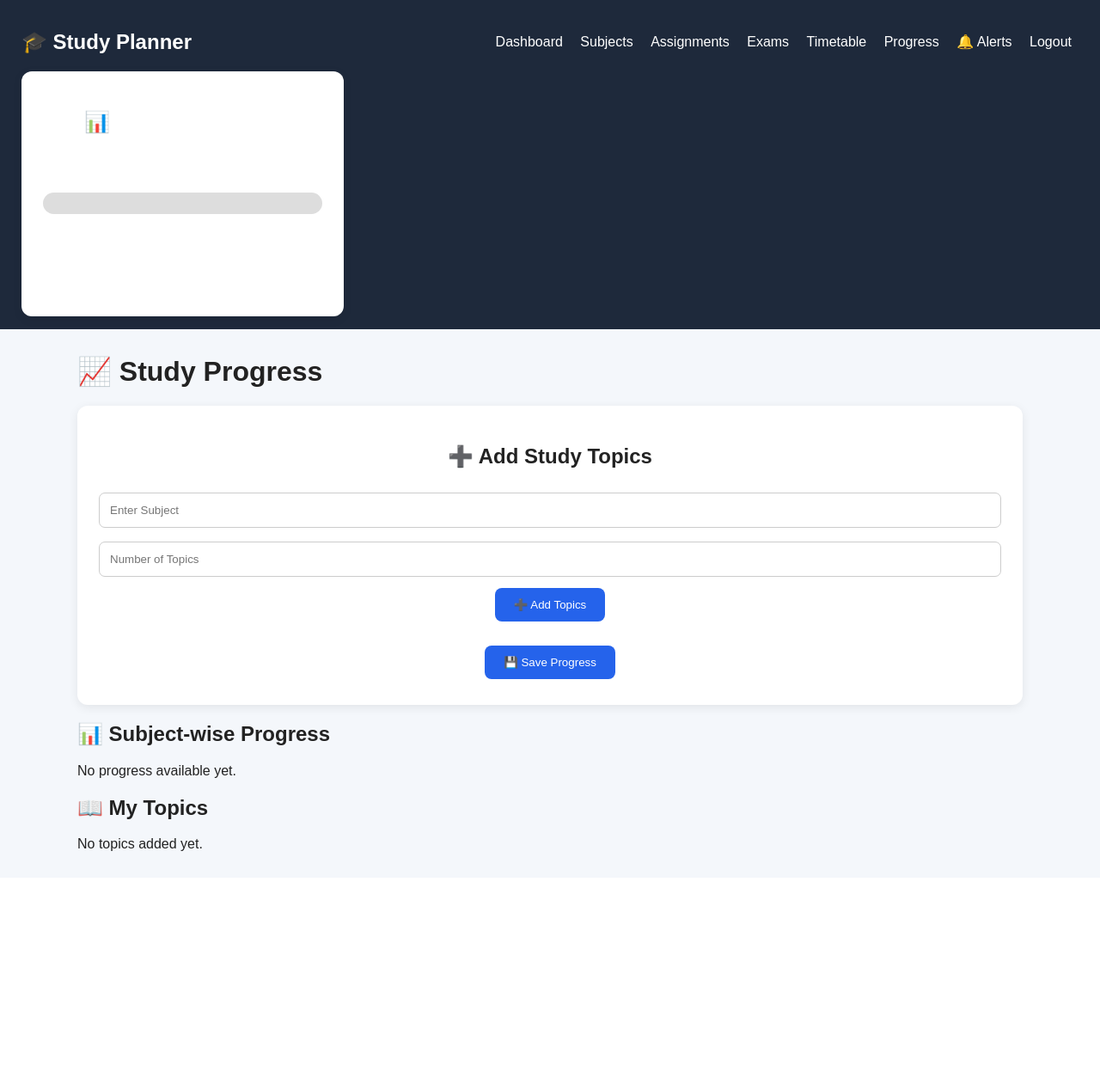
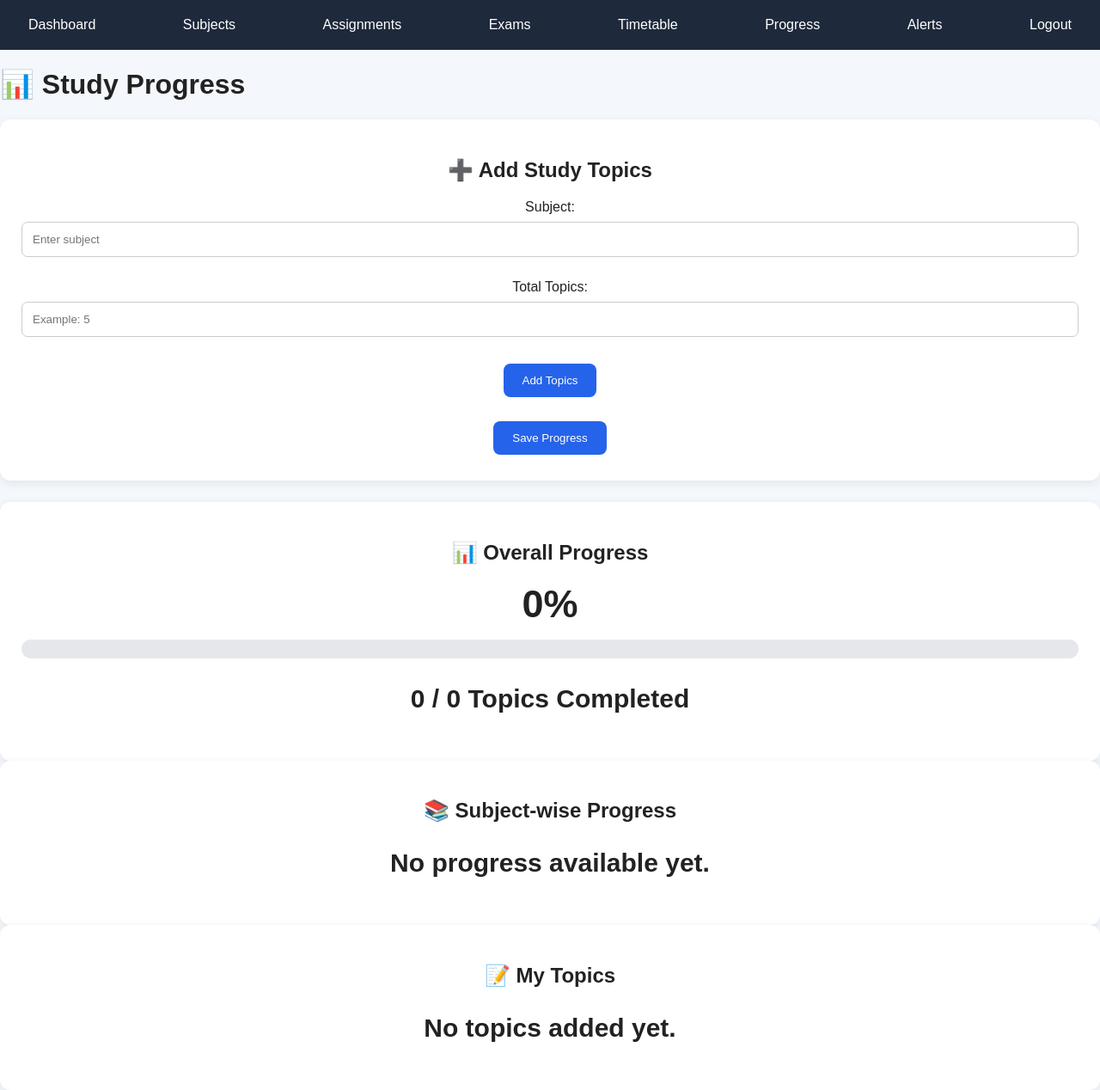
Before and after one commit to saranrj-dev/student-smart-study-planner, a Flask app: page /progress in a window 1280 px wide. Shown: the whole page at 86% size. Before the commit the page ends 990 px from the top, so only its background shows below. Run offline with Flask 3, Linux system fonts and the light colour scheme; the visitor is signed in with stand-in values (Sample User, id 1); data that the repository does not hold is empty; some libraries are stand-ins or nearby versions.

Commit message:
Update progress.html

```diff
--- a/templates/progress.html
+++ b/templates/progress.html
@@ -1,125 +1,131 @@
 <!DOCTYPE html>
-<html>
+<html lang="en">
 <head>
-    <title>Study Progress</title>
+    <meta charset="UTF-8">
+    <meta name="viewport" content="width=device-width, initial-scale=1.0">
+
+    <title>Study Progress - Student Smart Study Planner</title>
 
     <link rel="stylesheet"
           href="{{ url_for('static', filename='style.css') }}">
+
+    <style>
+        .progress-bar {
+            width: 100%;
+            height: 22px;
+            background: #e5e7eb;
+            border-radius: 12px;
+            overflow: hidden;
+            margin: 15px 0;
+        }
+
+        .progress-fill {
+            height: 100%;
+            background: #4CAF50;
+            border-radius: 12px;
+            transition: width 0.5s ease;
+        }
+
+        .overall-card {
+            text-align: center;
+        }
+
+        .overall-percentage {
+            font-size: 45px;
+            font-weight: bold;
+            margin: 10px 0;
+        }
+
+        .topic-item {
+            padding: 12px;
+            margin: 8px 0;
+            border-radius: 8px;
+            background: #f5f5f5;
+        }
+
+        .completed-topic {
+            color: green;
+            font-weight: bold;
+        }
+
+        .add-topic-box {
+            margin-bottom: 25px;
+        }
+
+        .topic-input {
+            margin: 8px 0;
+            padding: 10px;
+            width: 90%;
+            border: 1px solid #ccc;
+            border-radius: 6px;
+        }
+    </style>
 </head>
 
 <body>
 
-<!-- =========================
-     NAVBAR
-========================= -->
-
+    <!-- NAVBAR -->
     <nav>
-
-    <h2>🎓 Study Planner</h2>
-
-    <div>
         <a href="/dashboard">Dashboard</a>
         <a href="/subjects">Subjects</a>
         <a href="/assignments">Assignments</a>
         <a href="/exams">Exams</a>
         <a href="/timetable">Timetable</a>
         <a href="/progress">Progress</a>
-        <a href="/alerts">🔔 Alerts</a>
+        <a href="/alerts">Alerts</a>
         <a href="/logout">Logout</a>
-    </div>
-    <!-- =========================
-     OVERALL PROGRESS
-========================= -->
-
-{% set overall_completed = progress | sum(attribute="completed") %}
-{% set overall_total = progress | sum(attribute="total") %}
-
-{% if overall_total > 0 %}
-    {% set overall_percentage =
-        ((overall_completed / overall_total) * 100)|round|int
-    %}
-{% else %}
-    {% set overall_percentage = 0 %}
-{% endif %}
-
-<div class="card">
-
-    <h2>📊 Overall Progress</h2>
-
-    <h1>{{ overall_percentage }}%</h1>
-
-    <div class="progress-bar">
-
-        <div
-            class="progress-fill"
-            style="width: {{ overall_percentage }}%;"
-        >
-        </div>
-
-    </div>
-
-    <p>
-        {{ overall_completed }} / {{ overall_total }}
-        Topics Completed
-    </p>
-
-</div>
-
     </nav>
 
 
-<!-- =========================
-     MAIN
-========================= -->
+    <div class="container">
 
-<div class="main">
-
-    <h1>📈 Study Progress</h1>
+        <h1>📊 Study Progress</h1>
 
 
-    <!-- =========================
-         ADD TOPICS
-    ========================= -->
-
-    <div class="card">
+        <!-- ADD STUDY TOPICS -->
+        <div class="card add-topic-box">
 
             <h2>➕ Add Study Topics</h2>
 
             <form method="POST">
 
-            <input
-                type="text"
+                <label>Subject:</label>
+
+                <input type="text"
                        name="subject"
-                placeholder="Enter Subject"
-                required
-            >
+                       placeholder="Enter subject"
+                       required>
 
-            <input
-                type="number"
+
+                <br><br>
+
+
+                <label>Total Topics:</label>
+
+                <input type="number"
+                       id="total_topics"
                        name="total_topics"
-                id="total_topics"
-                placeholder="Number of Topics"
                        min="1"
-                required
-            >
+                       placeholder="Example: 5"
+                       required>
 
-            <button
-                type="button"
-                onclick="createTopics()"
-            >
-                ➕ Add Topics
+
+                <br><br>
+
+
+                <button type="button"
+                        onclick="createTopics()">
+                    Add Topics
                 </button>
 
 
-            <!-- Topics will appear here -->
-
-            <div id="topics"></div>
+                <div id="topics-container"></div>
 
 
                 <br>
 
                 <button type="submit">
-                💾 Save Progress
+                    Save Progress
                 </button>
 
             </form>
@@ -127,40 +133,62 @@
         </div>
 
 
-    <!-- =========================
-         SUBJECT-WISE PROGRESS
-    ========================= -->
+        <!-- OVERALL PROGRESS -->
+        <div class="card overall-card">
 
-    <h2>📊 Subject-wise Progress</h2>
+            <h2>📊 Overall Progress</h2>
 
-    {% for item in progress %}
-
-        {% set percentage =
-            ((item["completed"] / item["total"]) * 100)|round|int
-        %}
-
-        <div class="card">
-
-            <h2>📚 {{ item["subject"] }}</h2>
-
-            <h3>{{ percentage }}%</h3>
+            <div class="overall-percentage">
+                {{ overall_percentage }}%
+            </div>
 
             <div class="progress-bar">
 
-                <div
-                    class="progress-fill"
-                    style="width: {{ percentage }}%;"
-                >
+                <div class="progress-fill"
+                     style="width: {{ overall_percentage }}%;">
                 </div>
 
             </div>
 
             <p>
-                {{ item["completed"] }}
+                <strong>{{ overall_completed }}</strong>
                 /
-                {{ item["total"] }}
+                <strong>{{ overall_total }}</strong>
                 Topics Completed
             </p>
+
+        </div>
+
+
+        <!-- SUBJECT WISE PROGRESS -->
+        <div class="card">
+
+            <h2>📚 Subject-wise Progress</h2>
+
+            {% for item in progress %}
+
+                {% set total = item["total"]|int %}
+                {% set completed = item["completed"]|int %}
+                {% set percentage = ((completed / total) * 100)|round|int if total > 0 else 0 %}
+
+                <div class="topic-item">
+
+                    <h3>{{ item["subject"] }}</h3>
+
+                    <p>
+                        {{ completed }} / {{ total }}
+                        Topics Completed
+                    </p>
+
+                    <div class="progress-bar">
+
+                        <div class="progress-fill"
+                             style="width: {{ percentage }}%;">
+                        </div>
+
+                    </div>
+
+                    <strong>{{ percentage }}%</strong>
 
                 </div>
 
@@ -170,44 +198,40 @@
 
             {% endfor %}
 
+        </div>
 
-    <!-- =========================
-         ALL TOPICS
-    ========================= -->
 
-    <h2>📖 My Topics</h2>
+        <!-- MY TOPICS -->
+        <div class="card">
 
-    {% for item in topics %}
+            <h2>📝 My Topics</h2>
 
-        <div class="list-item">
+            {% for topic in topics %}
+
+                <div class="topic-item">
 
                     <strong>
-                📚 {{ item["subject"] }}
+                        {{ topic["subject"] }}
                     </strong>
 
-            <br><br>
-
-            📖 {{ item["topic"] }}
-
-            <br><br>
+                    <p>
+                        {{ topic["topic"] }}
+                    </p>
 
 
-            {% if item["completed"] == 1 %}
+                    {% if topic["completed"] %}
 
-                <span class="success">
+                        <span class="completed-topic">
                             ✅ Completed
                         </span>
 
                     {% else %}
 
-                <form
-                    method="POST"
-                    action="/update_progress/{{ item['id'] }}"
-                    style="display:inline;"
-                >
+                        <form method="POST"
+                              action="/update_progress/{{ topic['id'] }}">
 
                             <button type="submit">
-                        Mark Complete
+                                Mark as Completed
                             </button>
 
                         </form>
@@ -224,70 +248,53 @@
 
         </div>
 
+    </div>
 
-<!-- =========================
-     JAVASCRIPT
-========================= -->
 
+    <!-- CREATE TOPIC INPUTS -->
     <script>
 
         function createTopics() {
 
-    let count =
-        document.getElementById("total_topics").value;
+            const count =
+                parseInt(
+                    document.getElementById("total_topics").value
+                );
 
-    let container =
-        document.getElementById("topics");
+            const container =
+                document.getElementById("topics-container");
 
             container.innerHTML = "";
 
-
-    if (count < 1) {
-
-        alert("Please enter number of topics!");
-
+            if (!count || count < 1) {
                 return;
             }
 
-
             for (let i = 1; i <= count; i++) {
 
-        let input =
-            document.createElement("input");
+                const div =
+                    document.createElement("div");
 
-        input.type = "text";
+                div.innerHTML = `
+                    <input
+                        type="text"
+                        name="topic${i}"
+                        class="topic-input"
+                        placeholder="Topic ${i}"
+                        required
+                    >
 
-        input.name = "topic" + i;
+                    <label>
+                        <input
+                            type="checkbox"
+                            name="complete${i}"
+                        >
+                        Completed
+                    </label>
+                `;
 
-        input.placeholder =
-            "Enter Topic " + i;
-
-        input.required = true;
-
-        container.appendChild(input);
-
-
-        let label =
-            document.createElement("label");
-
-        label.innerHTML =
-            '<input type="checkbox" name="complete' +
-            i +
-            '"> Completed';
-
-        container.appendChild(label);
-
-
-        container.appendChild(
-            document.createElement("br")
-        );
-
-        container.appendChild(
-            document.createElement("br")
-        );
-
+                container.appendChild(div);
             }
-
         }
 
     </script>
```
Lines whose indentation alone changed are shown as unchanged.
